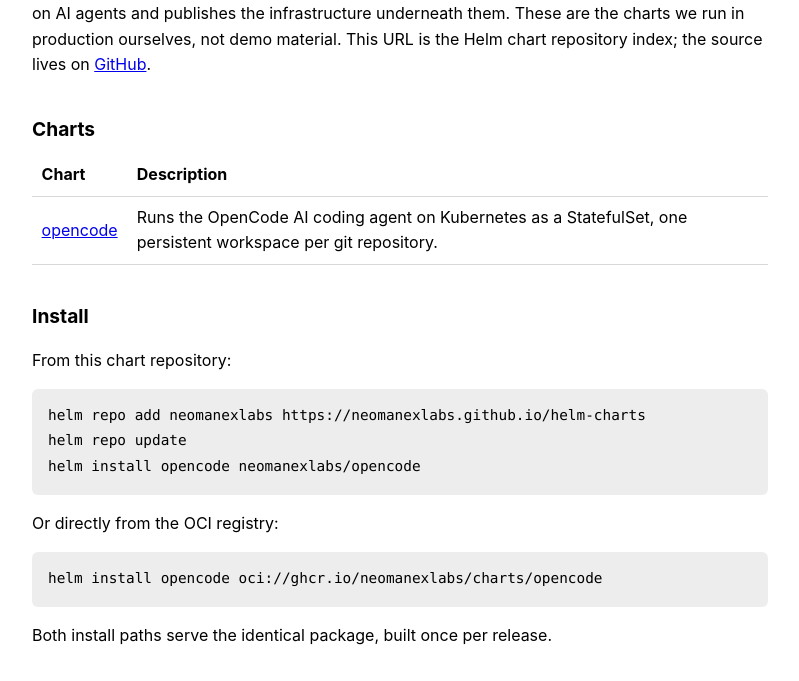
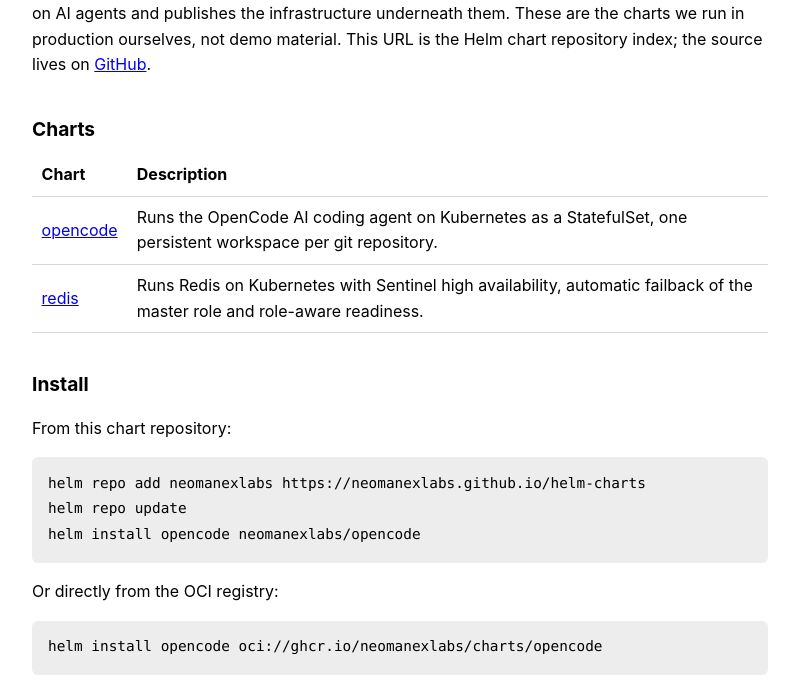
Before and after one commit to neomanexlabs/helm-charts, a plain HTML site: page index.html in a window 1280 px wide. Shown: the part 109-790 px from the top of the page, without its empty margins (240-1039 px from the left). Drawn offline with Linux system fonts and the light colour scheme.

Commit message:
pages: list the redis chart

```diff
--- a/index.html
+++ b/index.html
@@ -4,7 +4,7 @@
 <meta charset="utf-8">
 <meta name="viewport" content="width=device-width, initial-scale=1">
 <title>Neomanex Helm Charts</title>
-<meta name="description" content="Public Helm charts published by Neomanex: the OpenCode AI coding agent on Kubernetes, one workspace per git repository.">
+<meta name="description" content="Public Helm charts published by Neomanex: the OpenCode AI coding agent on Kubernetes, and Redis with Sentinel high availability and automatic master failback.">
 <style>
   :root { color-scheme: light dark; }
   body { margin: 0 auto; padding: 2rem 1.25rem 4rem; max-width: 46rem;
@@ -38,6 +38,10 @@
   <tr>
     <td><a href="https://github.com/neomanexlabs/helm-charts/tree/main/charts/opencode">opencode</a></td>
     <td>Runs the OpenCode AI coding agent on Kubernetes as a StatefulSet, one persistent workspace per git repository.</td>
+  </tr>
+  <tr>
+    <td><a href="https://github.com/neomanexlabs/helm-charts/tree/main/charts/redis">redis</a></td>
+    <td>Runs Redis on Kubernetes with Sentinel high availability, automatic failback of the master role and role-aware readiness.</td>
   </tr>
 </table>
 
```
